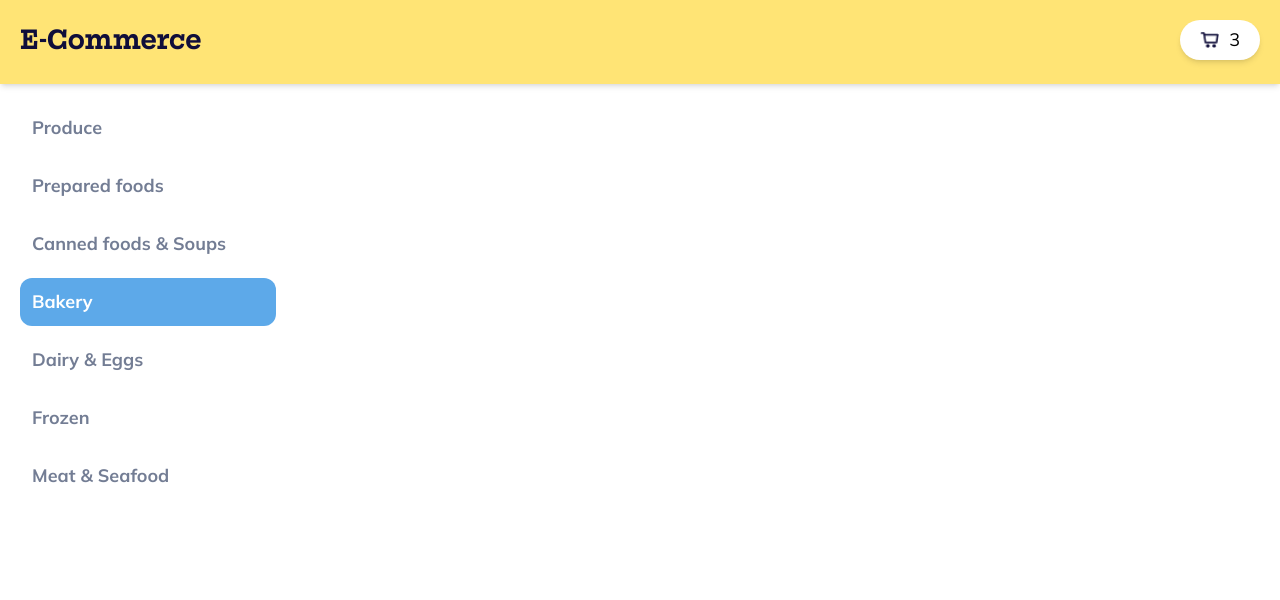
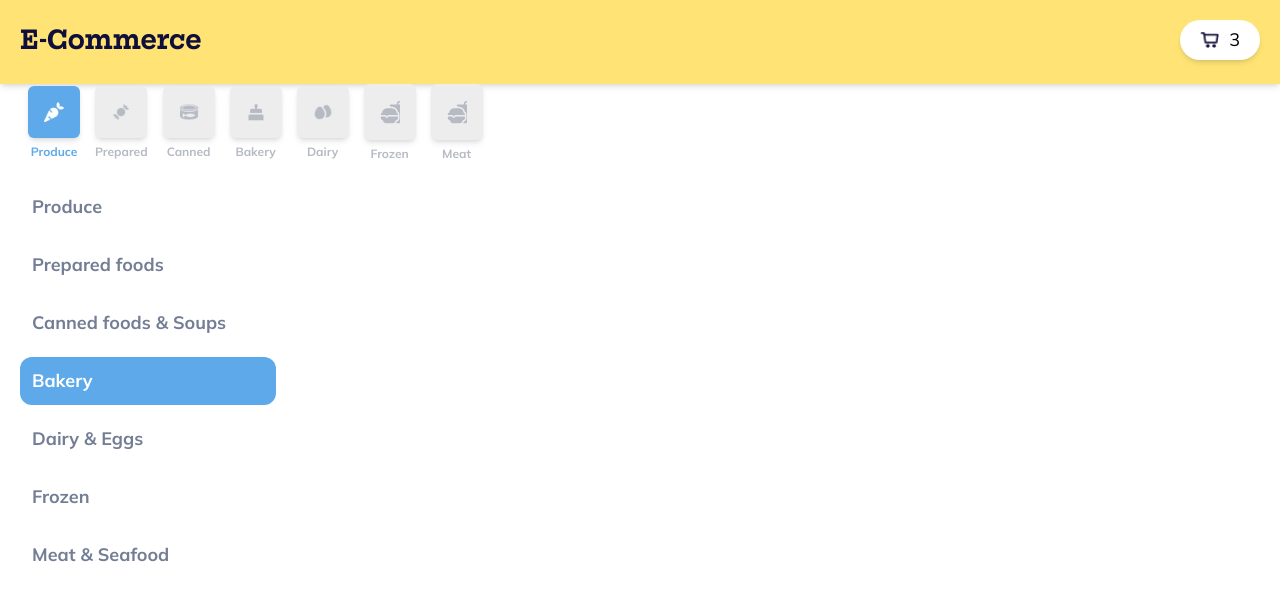
Before and after one commit to AyanavaKarmakar/kumi-labs-assignment, a Next.js app: page / in a window 1280 px wide. Shown: the top 600 px of the page. Built offline with nearby package versions, Linux system fonts and the light colour scheme.

Commit message:
fix padding for sidebar

```diff
--- a/src/components/TopBar.tsx
+++ b/src/components/TopBar.tsx
@@ -5,24 +5,44 @@ import clsx from "clsx";
 
 export const TopBar = () => {
   return (
-    <div className={clsx(`${mulishFont.className}`, "block text-lg lg:hidden")}>
-      {CategoryList.map(({ id, name, icon }) => (
     <div
-          key={id}
       className={clsx(
-            "flex flex-col items-center justify-center gap-x-3",
-            "my-[10px] cursor-pointer py-[10px] px-3",
+        "flex flex-row items-center space-x-[15px] overflow-x-auto px-7",
+        `${mulishFont.className}`
+      )}
+    >
+      {CategoryList.map(({ id, name, icon }) => {
+        /**
+         * Split the name into words
+         * and get the first word
+         * to display in the top bar
+         */
+        const words = name.split(" ");
+        const firstWord = words[0];
+
+        return (
+          <div key={id} className="flex flex-col items-center">
+            <div
+              className={clsx(
+                "cursor-pointer rounded-md p-4 shadow-md",
+                firstWord === "Produce" ? "bg-[#5DA9E9]" : "bg-[#EDEDED]"
+              )}
+            >
+              <Image src={icon} width={20} height={50} alt="category icon" />
+            </div>
+            <div
+              className={clsx(
+                "mt-[5px] text-center text-[12px] font-bold",
                 `${
-              name === "Bakery"
-                ? "rounded-xl bg-[#5DA9E9] text-white"
-                : "bg-white text-[#737D94]"
+                  firstWord === "Produce" ? "text-[#5DA9E9]" : "text-[#B6BAC3]"
                 }`
               )}
             >
-          <Image src={icon} width={20} height={20} alt="category icon" />
-          {name}
+              {firstWord}
             </div>
-      ))}
+          </div>
+        );
+      })}
     </div>
   );
 };
```
Lines whose indentation alone changed are shown as unchanged.
